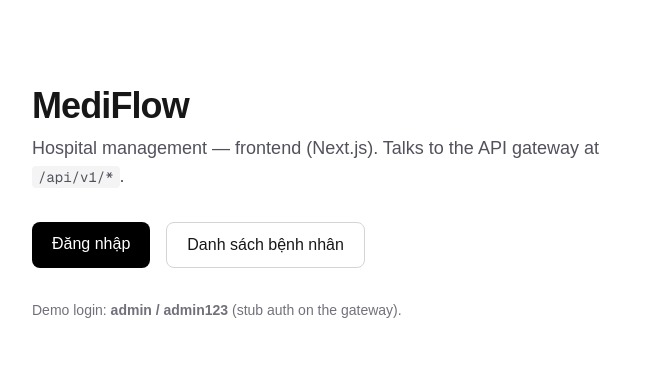
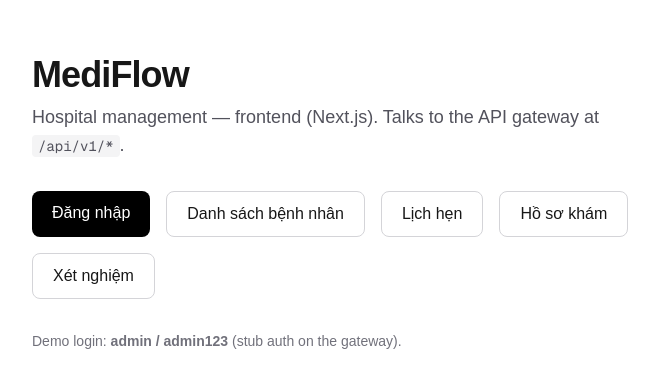
Before and after one commit to Dangvinh77/MediFlow, a Next.js app in the folder frontend/: page / in a window 1280 px wide. Shown: the part 197-584 px from the top of the page, without its empty margins (296-955 px from the left). Built offline with nearby package versions, Linux system fonts and the light colour scheme.

Commit message:
feat(frontend): add clinical lab dashboard shell

```diff
--- /dev/null
+++ b/frontend/src/app/(dashboard)/layout.tsx
@@ -0,0 +1,64 @@
+"use client";
+
+import Link from "next/link";
+import { useRouter } from "next/navigation";
+import { useEffect, useState } from "react";
+import { getRole, isAuthenticated, logout } from "@/lib/auth";
+
+const navigation = [
+  { href: "/appointments", label: "Lịch hẹn" },
+  { href: "/records", label: "Hồ sơ" },
+  { href: "/lab", label: "Xét nghiệm" },
+];
+
+export default function DashboardLayout({ children }: Readonly<{ children: React.ReactNode }>) {
+  const router = useRouter();
+  const [authorized, setAuthorized] = useState(false);
+  const [role, setRole] = useState<string | null>(null);
+
+  useEffect(() => {
+    if (!isAuthenticated()) {
+      router.replace("/login");
+      return;
+    }
+    setRole(getRole());
+    setAuthorized(true);
+  }, [router]);
+
+  function onLogout() {
+    logout();
+    router.replace("/login");
+  }
+
+  if (!authorized) {
+    return <main className="mx-auto max-w-6xl px-6 py-10 text-zinc-500">Đang kiểm tra đăng nhập…</main>;
+  }
+
+  return (
+    <div className="min-h-screen bg-zinc-50 text-zinc-950 dark:bg-zinc-950 dark:text-zinc-50">
+      <header className="border-b border-zinc-200 bg-white dark:border-zinc-800 dark:bg-zinc-900">
+        <div className="mx-auto flex max-w-6xl flex-wrap items-center justify-between gap-4 px-6 py-4">
+          <Link href="/" className="text-lg font-bold">MediFlow</Link>
+          <nav className="flex flex-wrap items-center gap-4 text-sm">
+            {navigation.map((item) => (
+              <Link key={item.href} href={item.href} className="hover:text-blue-600">
+                {item.label}
+              </Link>
+            ))}
+          </nav>
+          <div className="flex items-center gap-3 text-sm">
+            {role && <span className="text-zinc-500">{role}</span>}
+            <button
+              type="button"
+              onClick={onLogout}
+              className="rounded-lg border border-zinc-300 px-3 py-1.5 dark:border-zinc-700"
+            >
+              Đăng xuất
+            </button>
+          </div>
+        </div>
+      </header>
+      {children}
+    </div>
+  );
+}
--- a/frontend/src/app/page.tsx
+++ b/frontend/src/app/page.tsx
@@ -27,6 +27,24 @@ export default function Home() {
         >
           Danh sách bệnh nhân
         </Link>
+        <Link
+          href="/appointments"
+          className="rounded-lg border border-zinc-300 px-5 py-2.5 font-medium transition-colors hover:bg-zinc-100 dark:border-zinc-700 dark:hover:bg-zinc-800"
+        >
+          Lịch hẹn
+        </Link>
+        <Link
+          href="/records"
+          className="rounded-lg border border-zinc-300 px-5 py-2.5 font-medium transition-colors hover:bg-zinc-100 dark:border-zinc-700 dark:hover:bg-zinc-800"
+        >
+          Hồ sơ khám
+        </Link>
+        <Link
+          href="/lab"
+          className="rounded-lg border border-zinc-300 px-5 py-2.5 font-medium transition-colors hover:bg-zinc-100 dark:border-zinc-700 dark:hover:bg-zinc-800"
+        >
+          Xét nghiệm
+        </Link>
       </div>
 
       <p className="text-sm text-zinc-500">
```
